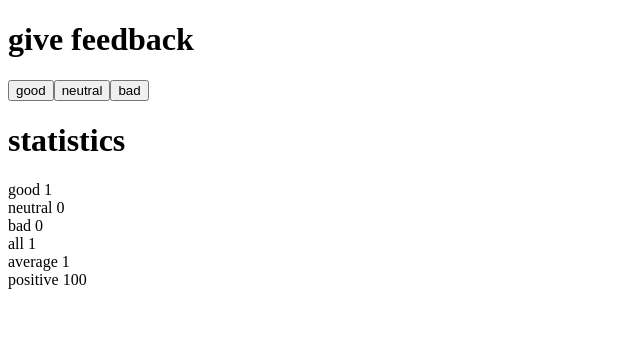
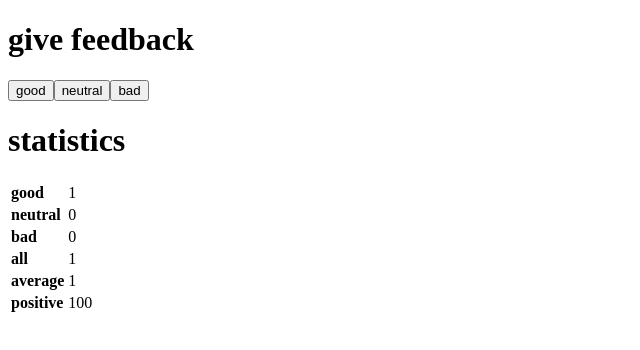
Before and after one commit to arkadx13/fullstack-open, a React (Vite) app in the folder part1/unicafe/: page / in a window 1280 px wide. Both pictures are taken after a click on the button "good". Shown: the top 350 px of the page, without its empty margins (0-640 px from the left). Built offline with nearby package versions, Linux system fonts and the light colour scheme.

Commit message:
unicafe 1.11 done

```diff
--- a/part1/unicafe/src/App.jsx
+++ b/part1/unicafe/src/App.jsx
@@ -4,9 +4,10 @@ const Button = ({ onClick, text }) => <button onClick={onClick}>{text}</button>;
 
 const StatisticsLine = ({ value, text }) => {
 	return (
-		<div>
-			{text} {value}
-		</div>
+		<tr>
+			<th>{text}</th>
+			<td>{value}</td>
+		</tr>
 	);
 };
 
@@ -19,14 +20,19 @@ const Statistics = ({
 	positivePercentage,
 }) => {
 	return (
-		<>
-			<StatisticsLine value={good} text="good" />
-			<StatisticsLine value={neutral} text="neutral" />
-			<StatisticsLine value={bad} text="bad" />
-			<StatisticsLine value={feedbackCounts} text="all" />
-			<StatisticsLine value={averageScore || 0} text="average" />
-			<StatisticsLine value={positivePercentage || 0} text="positive" />
-		</>
+		<table style={{ textAlign: "left" }}>
+			<tbody>
+				<StatisticsLine value={good} text="good" />
+				<StatisticsLine value={neutral} text="neutral" />
+				<StatisticsLine value={bad} text="bad" />
+				<StatisticsLine value={feedbackCounts} text="all" />
+				<StatisticsLine value={averageScore || 0} text="average" />
+				<StatisticsLine
+					value={positivePercentage || 0}
+					text="positive"
+				/>
+			</tbody>
+		</table>
 	);
 };
 
```
